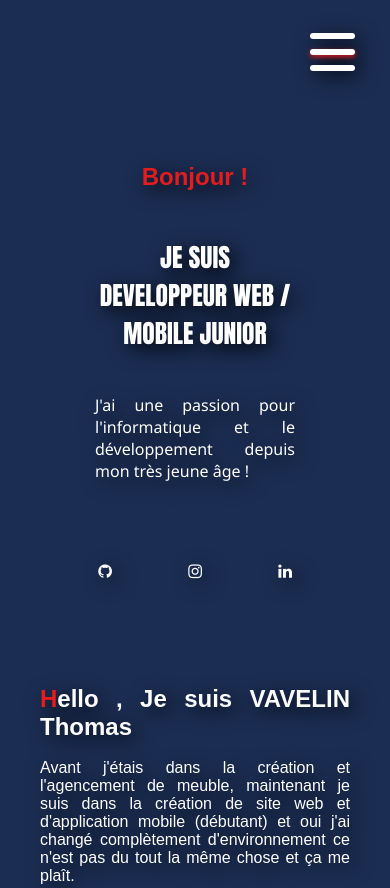
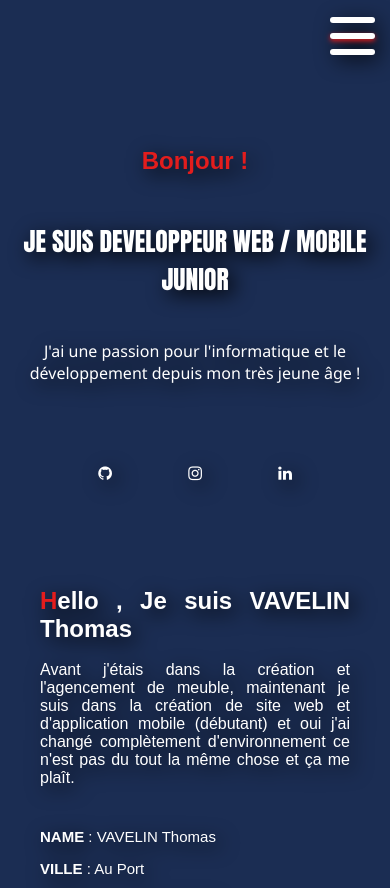
Before and after one commit to Thomasvvl/Mon-portfolio, a plain HTML site: page index.html in a window 390 px wide. Shown: the top 888 px of the page. Drawn offline with Linux system fonts and the light colour scheme.

Commit message:
mise a jour

```diff
--- a/CSS/a-propos.css
+++ b/CSS/a-propos.css
@@ -95,7 +95,7 @@
         flex-direction: column ;
         justify-content: center;
         align-items: center;
-        margin-top: -6em;
+        margin-top: -1em;
 
     }
 
--- a/CSS/accueil.css
+++ b/CSS/accueil.css
@@ -220,7 +220,7 @@ img {
         display: flex;
         justify-content: center;
         align-items: center;
-        margin-right: 35px;
+        margin-right: 15px;
         margin-top: -3em;
         width: 45px;
         height: 40px;
@@ -300,6 +300,10 @@ header {
 
     display: flex;
     flex-direction: column ;
+    margin: 0;
+    padding: 0;
+    margin-top: 4em;
+    width: 100%;
 
 }
 
@@ -309,6 +313,11 @@ header {
 
 }
 
+
+.presentation p {
+
+    text-align: center;
+}
 
 .mid {
 
```
